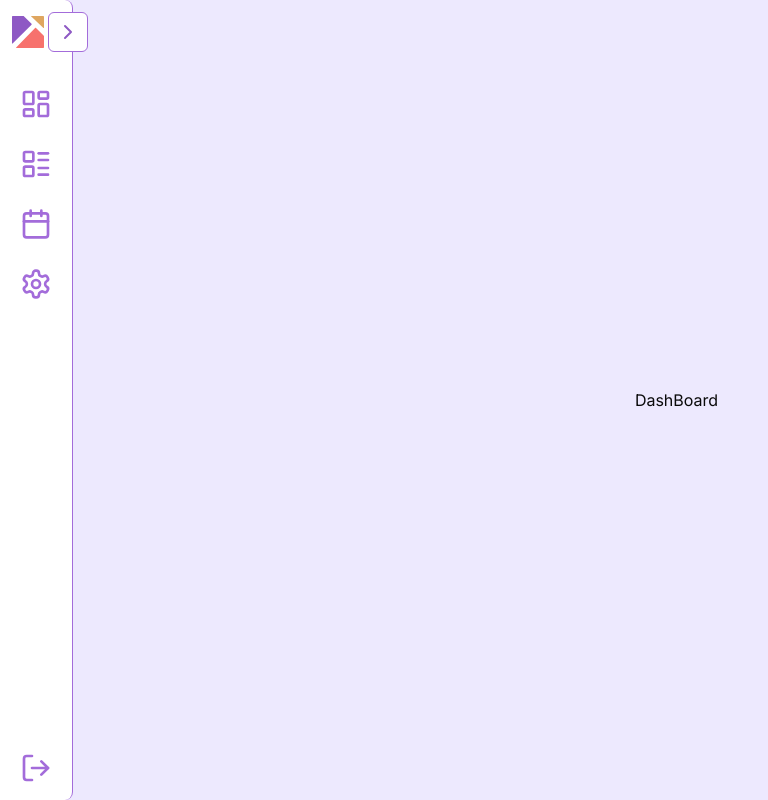
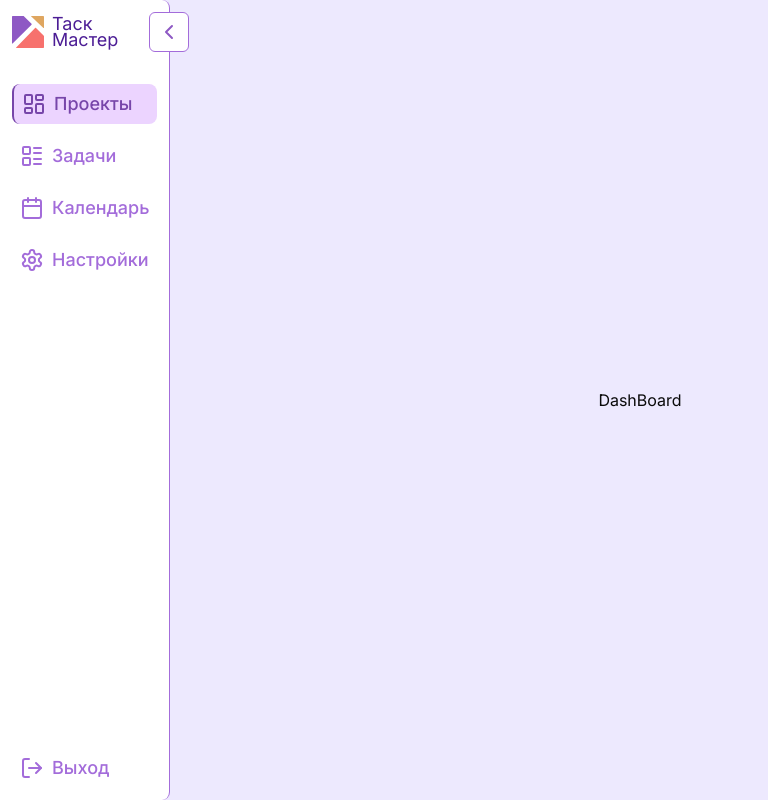
Before and after one commit to alenanish/frontend, a Next.js app: page /dashboard in a window 1280 px wide. Shown: the whole page, without its empty margins (0-768 px from the left). Built offline with nearby package versions, Linux system fonts and the light colour scheme.

Commit message:
sidebar with active buttons

```diff
--- a/app/(platform)/(pages)/_components/sidebar.tsx
+++ b/app/(platform)/(pages)/_components/sidebar.tsx
@@ -7,27 +7,35 @@ import Link from "next/link";
 
 import "@/app/style.css";
 import { ChevronLeft, ChevronRight, LayoutDashboard, LayoutList, Calendar, Settings, LogOut } from "lucide-react";
+import { useRouter, usePathname } from "next/navigation";
 
 
-export const Sidebar = () => {
-    const [open, setOpen] = useState(false);
+
+export const Sidebar = ( ) => {
+    const router = useRouter();
+    const pathname = usePathname();
+
+    const [expanded, setExpanded] = useState(true);
         const Buttons = [
-            {title: "Проекты", src: <LayoutDashboard size={32}/>, path: "/dashboard"},
-            {title: "Задачи", src: <LayoutList size={32} />, path: "/tasks"},
-            {title: "Календарь", src: <Calendar size={32} />, path: "/calendar"},
-            {title: "Настройки", src: <Settings size={32} />, path: "/settings"},
-            {title: "Выход", src: <LogOut size={32} />, path: "/"},
+            {title: "Проекты", src: <LayoutDashboard />, path: "/dashboard"},
+            {title: "Задачи", src: <LayoutList />, path: "/tasks"},
+            {title: "Календарь", src: <Calendar />, path: "/calendar"},
+            {title: "Настройки", src: <Settings />, path: "/settings"},
+            {title: "Выход", src: <LogOut />, path: "/"},
 
         ]
+
+
+
     return (
-        <aside className="flex">
-            <div className={` ${open ? "w-72" : "w-20"}
+        <aside className="fixed flex">
+            <div className={` ${expanded ? "w-72" : "w-20"}
             flex flex-col transition-all duration-300 items-start bg-white w-fit h-screen m-0 p-3 gap-9 relative
              border-r border-primary rounded-r-lg drop-shadow-[4px_0px_8px_rgba(0, 0, 0, 0.25)]`}>
-                <Button className="transition-all absolute -right-4 top-3 " variant="outline" size="icon" onClick={() => setOpen(!open)}>
+                <Button className="transition-all absolute -right-5 top-3 " variant="outline" size="icon" type="button" onClick={() => setExpanded(!expanded)}>
                     {
-                        open ? (
-                            <ChevronLeft className="transition-all group-hover:stroke-accent  stroke-[#8E59C4] m-0 p-0"/>
+                        expanded ? (
+                            <ChevronLeft className="transition-all group-hover:stroke-accent stroke-[#8E59C4] m-0 p-0"/>
 
                         ) : (
                             <ChevronRight className="group-hover:stroke-accent transition-all stroke-[#8E59C4] m-0 p-0"/>
@@ -35,18 +43,18 @@ export const Sidebar = () => {
                     }
                 </Button>
                 <div className=" pt-1">
-                    { open ? (<Logo />) : (<PureLogo />) }
+                    { expanded ? (<Logo />) : (<PureLogo />) }
                 </div>
-                    <div className="flex h-full flex-col items-start p-0 gap-5 relative
+                    <div className="flex h-full flex-col items-start p-0 gap-3 relative
                     ">
                       {
                         Buttons.map((button, index) => (
-                            <Button variant="ghost" asChild key={index}
+                            <Button variant={pathname === button.path ? "active" : "ghost" } asChild key={index} onClick={() => router.push(button.path)}
                             className={`w-full flex flex-row justify-start m-0 py-4 px-2 gap-2 rounded-lg
                             last:absolute last:bottom-0`}>
                                 <Link href={ button.path }>
                                     { button.src  }
-                                    <span className={`${!open && "hidden"} origin-left text-lg`}>
+                                    <span className={`${!expanded && "hidden"} origin-left text-lg`}>
                                         { button.title }
                                     </span>
                                 </Link>
--- a/app/(platform)/(pages)/layout.tsx
+++ b/app/(platform)/(pages)/layout.tsx
@@ -1,4 +1,4 @@
-import { Sidebar } from "./_components/sidebar";
+import { Sidebar } from "./_components/sidebar"
 
 const DashboardLayout = ({
     children
@@ -7,8 +7,12 @@ const DashboardLayout = ({
 })  => {
     return (
         <div className="h-full flex flex-row bg-violet-100">
-            <Sidebar />
-            <main className="w-full h-full flex items-center justify-center">
+
+            <div className="">
+                <Sidebar />
+            </div>
+
+            <main className="w-full h-full flex items-center justify-center overflow-hidden">
                 {children}
             </main>
 
--- a/components/ui/button.tsx
+++ b/components/ui/button.tsx
@@ -18,6 +18,7 @@ const buttonVariants = cva(
           "bg-secondary text-secondary-foreground hover:bg-secondary/80",
         ghost: "text-primary hover:text-accent",
         link: "text-primary underline-offset-4 hover:underline",
+        active: "bg-[#ECD4FF] border-l-2 border-[#7746AA] text-[#7746AA] rounded-md hover:border-accent hover:text-accent hover:bg-accent/10",
 
       },
       size: {
```
Also changed, not shown: 1 other file (tests, documents, lock files or other folders).
